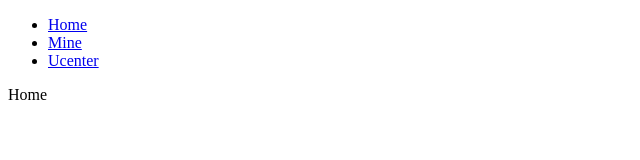
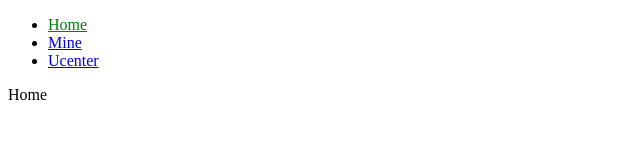
Before and after one commit to LouieJiang/react-study, a React (Create React App) app in the folder react-router-demo/: page /mine in a window 1280 px wide. Shown: the top 160 px of the page, without its empty margins (0-640 px from the left). Built offline with nearby package versions, Linux system fonts and the light colour scheme.

Commit message:
ADD: ROUTER 高亮

```diff
--- a/react-router-demo/src/App.js
+++ b/react-router-demo/src/App.js
@@ -1,23 +1,41 @@
 import React from 'react'
+import './css/style.css'
 import Home from './pages/Home'
 import Mine from './pages/Mine'
 import Ucenter from './pages/Ucenter'
 import NotFound from './pages/NotFound'
 import Demo from './pages/Demo'
-import { HashRouter as Router, Switch, Route, Link } from 'react-router-dom'
+import {
+  HashRouter as Router,
+  Switch,
+  Route,
+  Link,
+  NavLink,
+} from 'react-router-dom'
 function App() {
   return (
     <div className="App">
       <Router>
         <ul>
           <li>
-            <Link to="/">Home</Link>
+            <NavLink
+              activeClassName="selected"
+              activeStyle={{ color: 'green' }}
+              exact
+              to="/"
+            >
+              Home
+            </NavLink>
           </li>
           <li>
-            <Link to="/mine">Mine</Link>
+            <NavLink activeClassName="selected" exact to="/mine">
+              Mine
+            </NavLink>
           </li>
           <li>
-            <Link to="/mine/ucenter">Ucenter</Link>
+            <NavLink activeClassName="selected" exact to="/mine/ucenter">
+              Ucenter
+            </NavLink>
           </li>
         </ul>
         <Switch>
--- /dev/null
+++ b/react-router-demo/src/css/style.css
@@ -0,0 +1,3 @@
+.selected {
+  color: red;
+}
```
